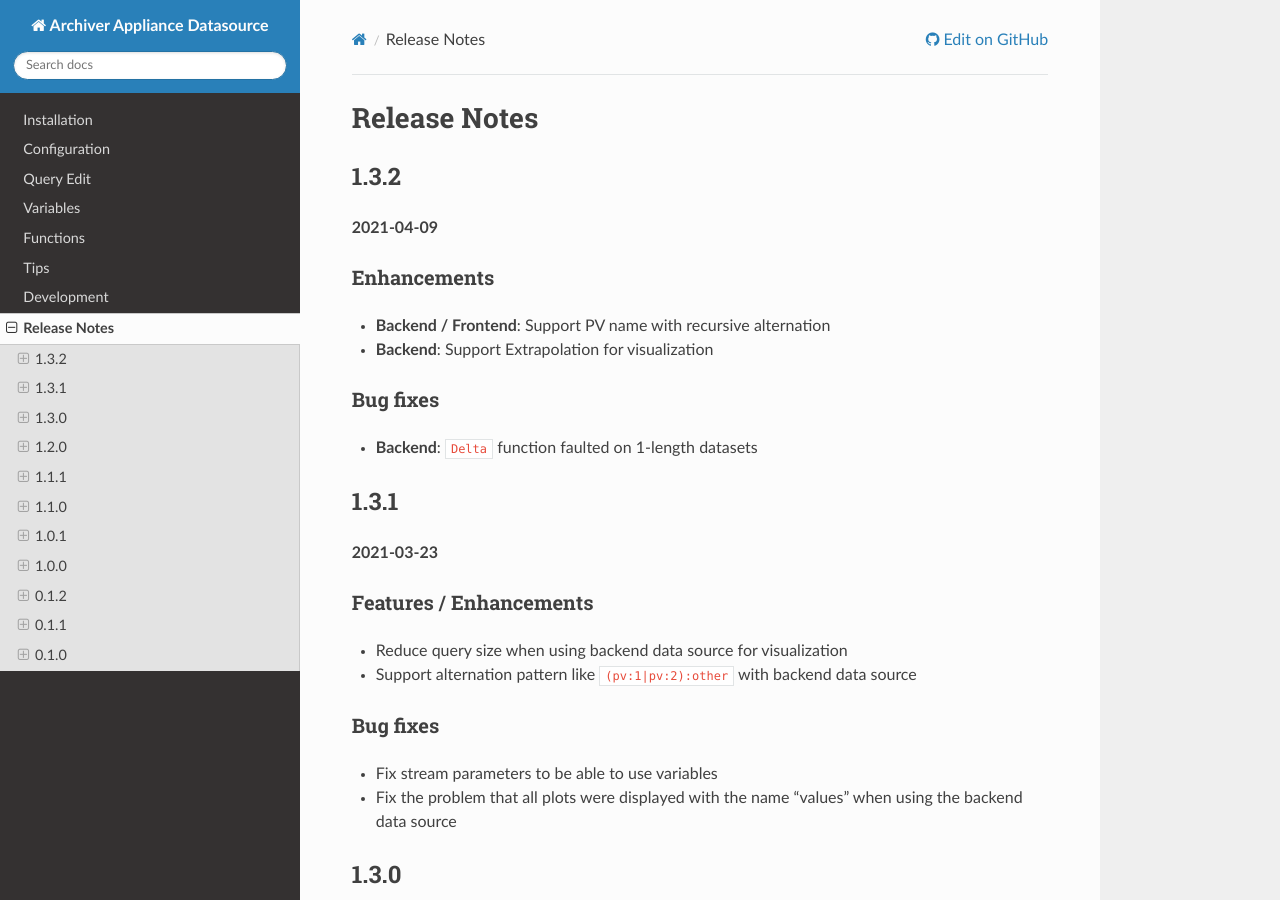
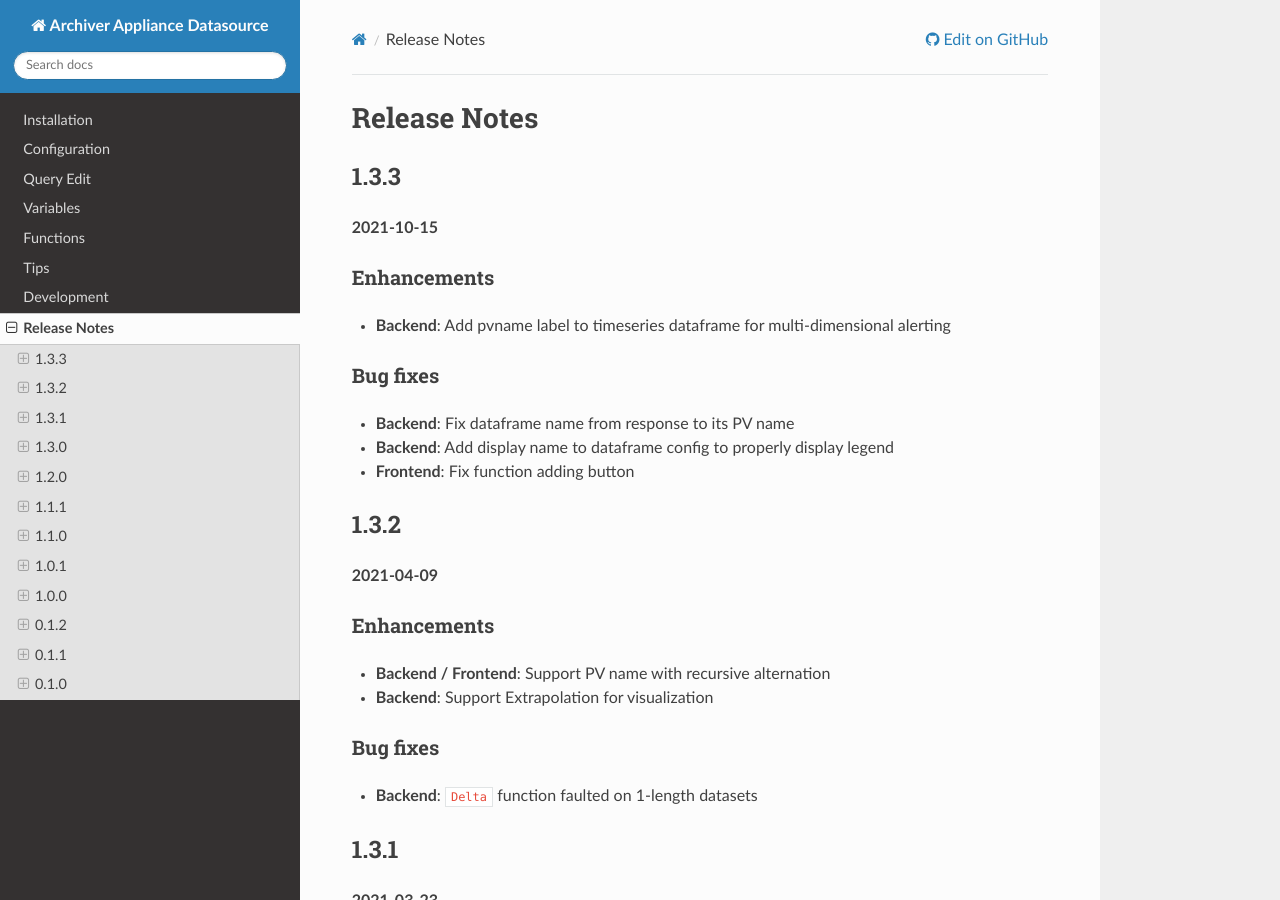
Before and after one commit to sasaki77/archiverappliance-datasource, a Sphinx documentation site: the page built from docs/releases.md, in a window 1280 px wide and 900 px high. Built offline with Sphinx 7.4.7 and the Read the Docs theme 2.0.0, drawn with Linux system fonts in a browser that asks for light colours.

Commit message:
Update for 1.3.3 release

```diff
--- a/docs/releases.md
+++ b/docs/releases.md
@@ -1,4 +1,16 @@
 # Release Notes
+## 1.3.3
+
+**2021-10-15**
+
+### Enhancements
+- **Backend**: Add pvname label to timeseries dataframe for multi-dimensional alerting
+
+### Bug fixes
+- **Backend**: Fix dataframe name from response to its PV name
+- **Backend**: Add display name to dataframe config to properly display legend
+- **Frontend**: Fix function adding button
+
 ## 1.3.2
 
 **2021-04-09**
--- a/package.json
+++ b/package.json
@@ -2,7 +2,7 @@
   "name": "sasaki77-archiver-appliance",
   "alerting": true,
   "private": true,
-  "version": "1.3.2",
+  "version": "1.3.3",
   "description": "ArchiverAppliance",
   "main": "index.js",
   "scripts": {
```
Also changed, not shown: CHANGELOG.md (+10 -0 lines).
